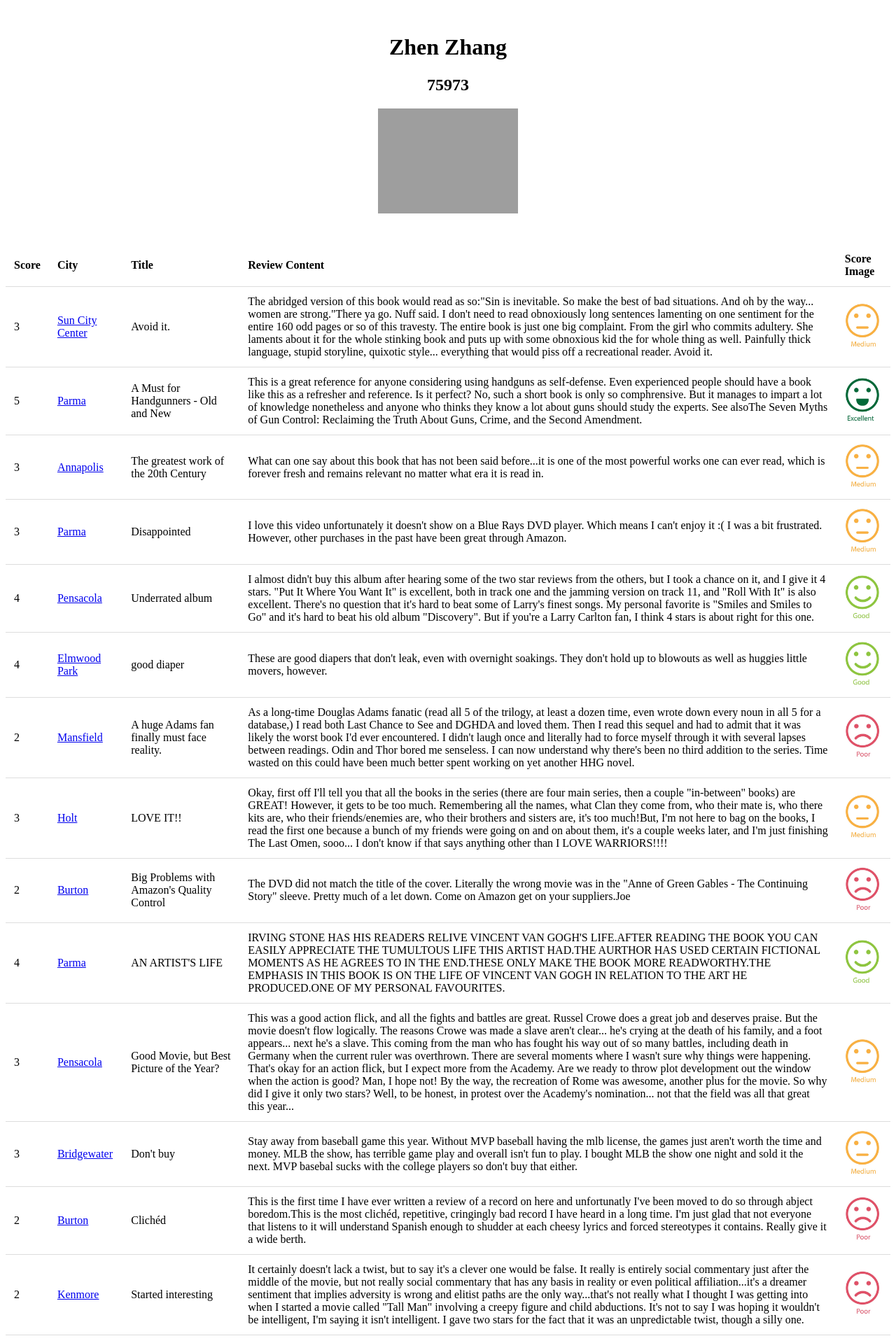
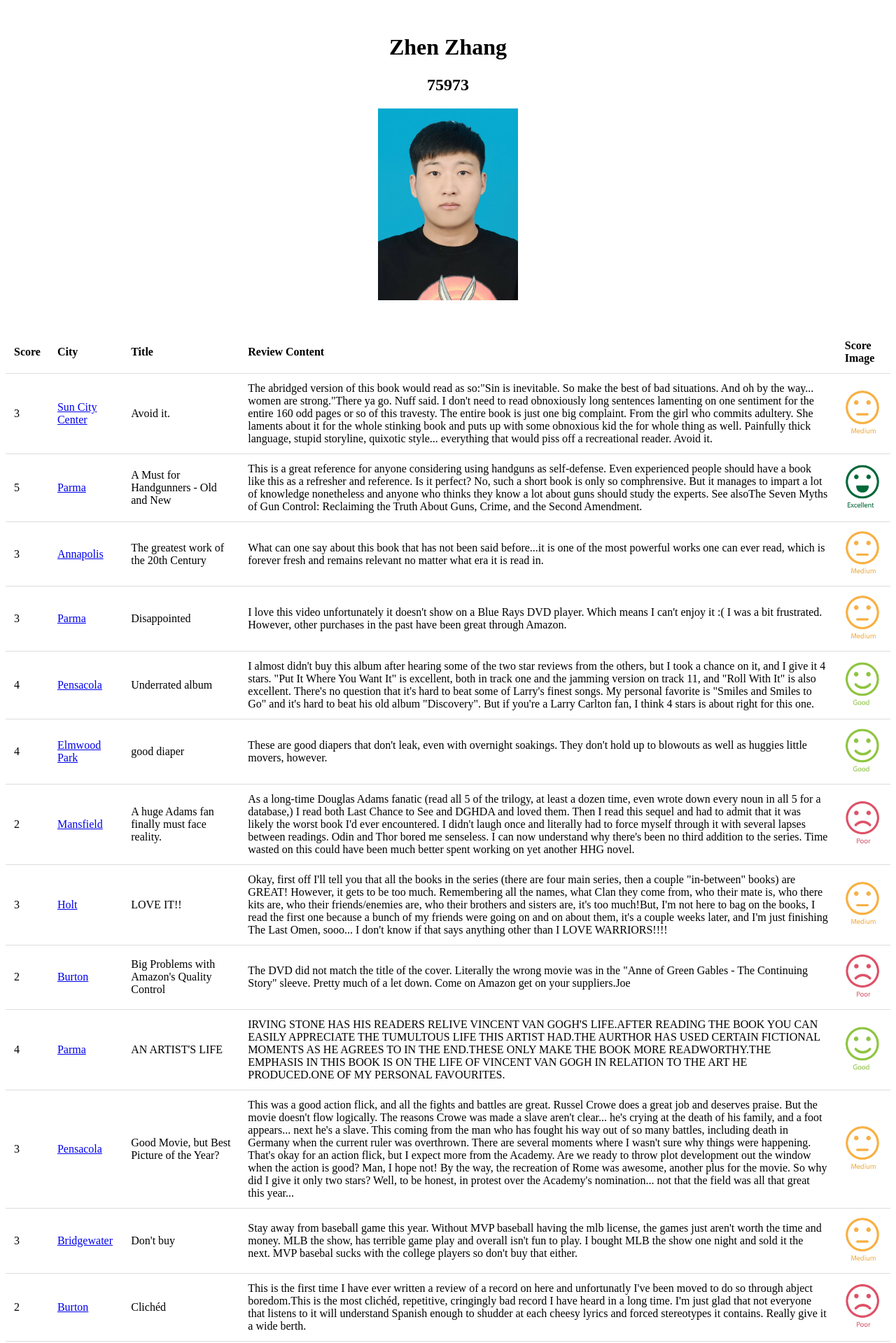
Before and after one commit to Zonlyonez/Project01-main, a Flask app: page /index in a window 1280 px wide. Shown: the top 1919 px of the page at 70% size. Run offline with Flask 3, Linux system fonts and the light colour scheme; grey boxes are pictures that could not be loaded.

Commit message:
Update index.html

```diff
--- a/templates/index.html
+++ b/templates/index.html
@@ -30,7 +30,7 @@
     <div class="header">
         <h1 id="name">Zhen Zhang</h1>
         <h2 id="id">75973</h2>
-        <img id="photo" src="../static/图片1.jpg" alt="我的照片" width="200px" />
+        <img id="photo" src="../static/图片1.png" alt="我的照片" width="200px" />
     </div>
     <table id="data-table">
         <thead>
```
